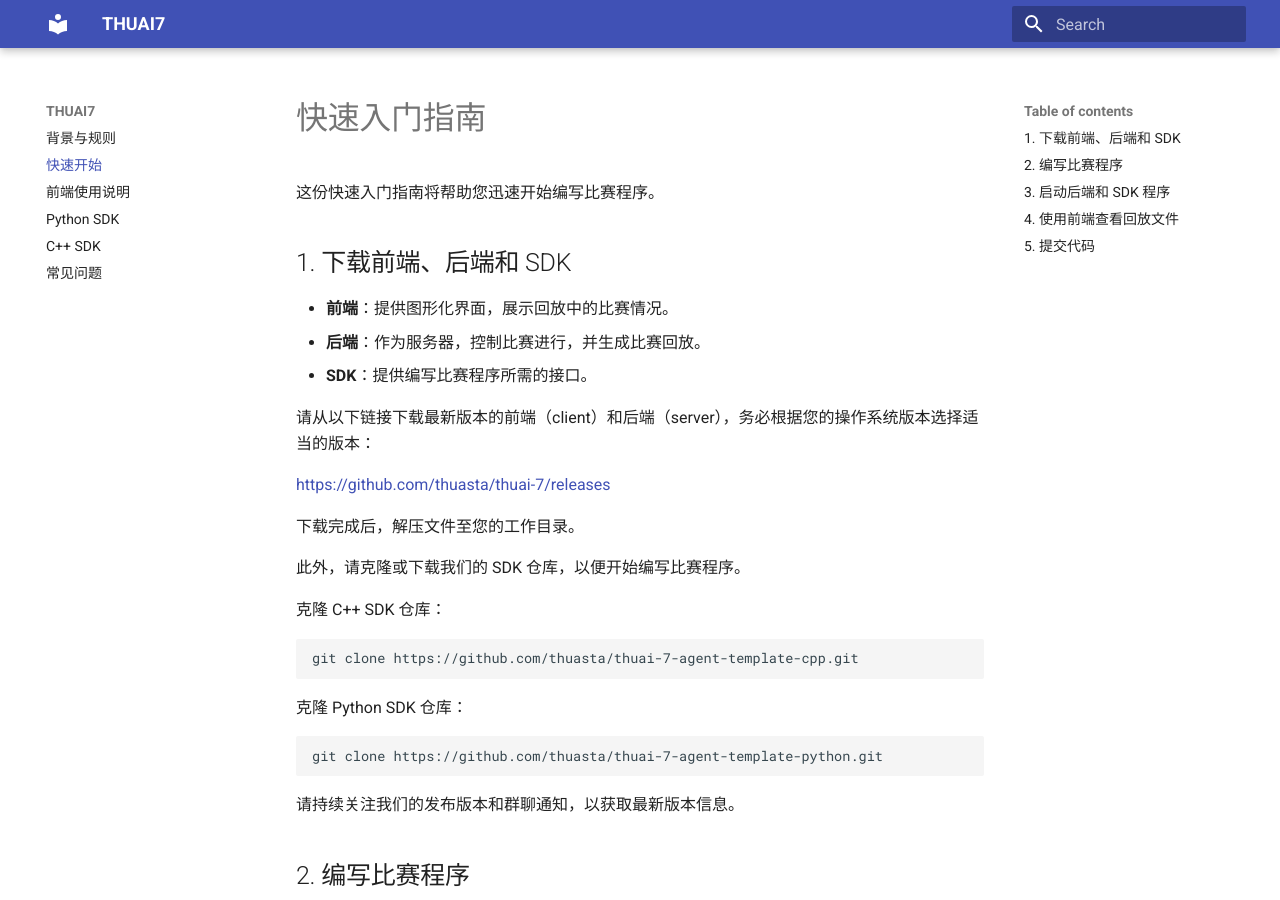
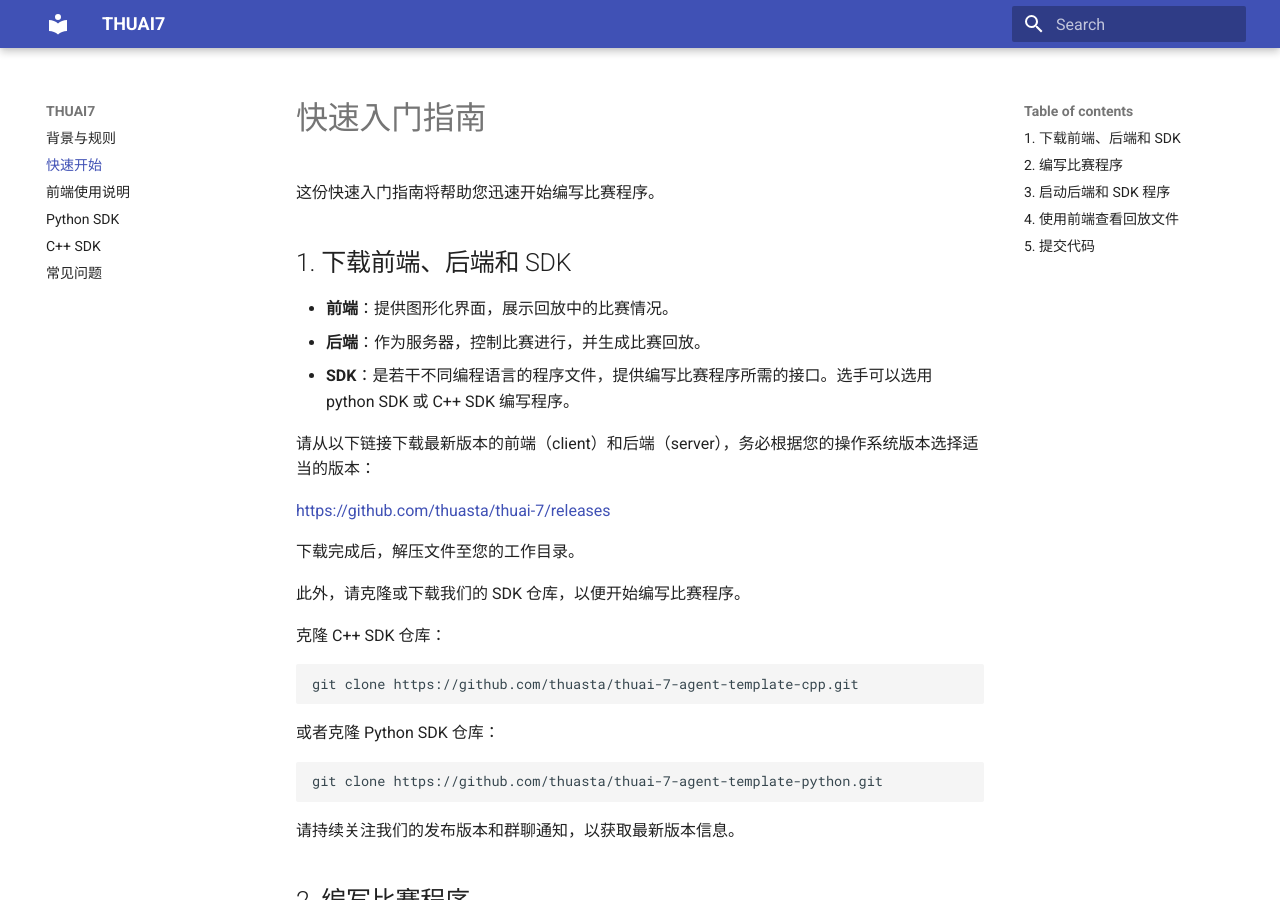
Before and after one commit to thuasta/thuai-7, an MkDocs documentation site: the page built from docs/quickstart.md, in a window 1280 px wide and 900 px high. Built offline with MkDocs 1.6.1 and Material for MkDocs 9.7.7, drawn with Linux system fonts in a browser that asks for light colours.

Commit message:
Update quickstart.md

````diff
--- a/docs/quickstart.md
+++ b/docs/quickstart.md
@@ -6,7 +6,7 @@
 
 - **前端**：提供图形化界面，展示回放中的比赛情况。
 - **后端**：作为服务器，控制比赛进行，并生成比赛回放。
-- **SDK**：提供编写比赛程序所需的接口。
+- **SDK**：是若干不同编程语言的程序文件，提供编写比赛程序所需的接口。选手可以选用 python SDK 或 C++ SDK 编写程序。
 
 请从以下链接下载最新版本的前端（client）和后端（server），务必根据您的操作系统版本选择适当的版本：
 
@@ -22,7 +22,7 @@
 git clone https://github.com/thuasta/thuai-7-agent-template-cpp.git
 ```
 
-克隆 Python SDK 仓库：
+或者克隆 Python SDK 仓库：
 
 ```bash
 git clone https://github.com/thuasta/thuai-7-agent-template-python.git
````
